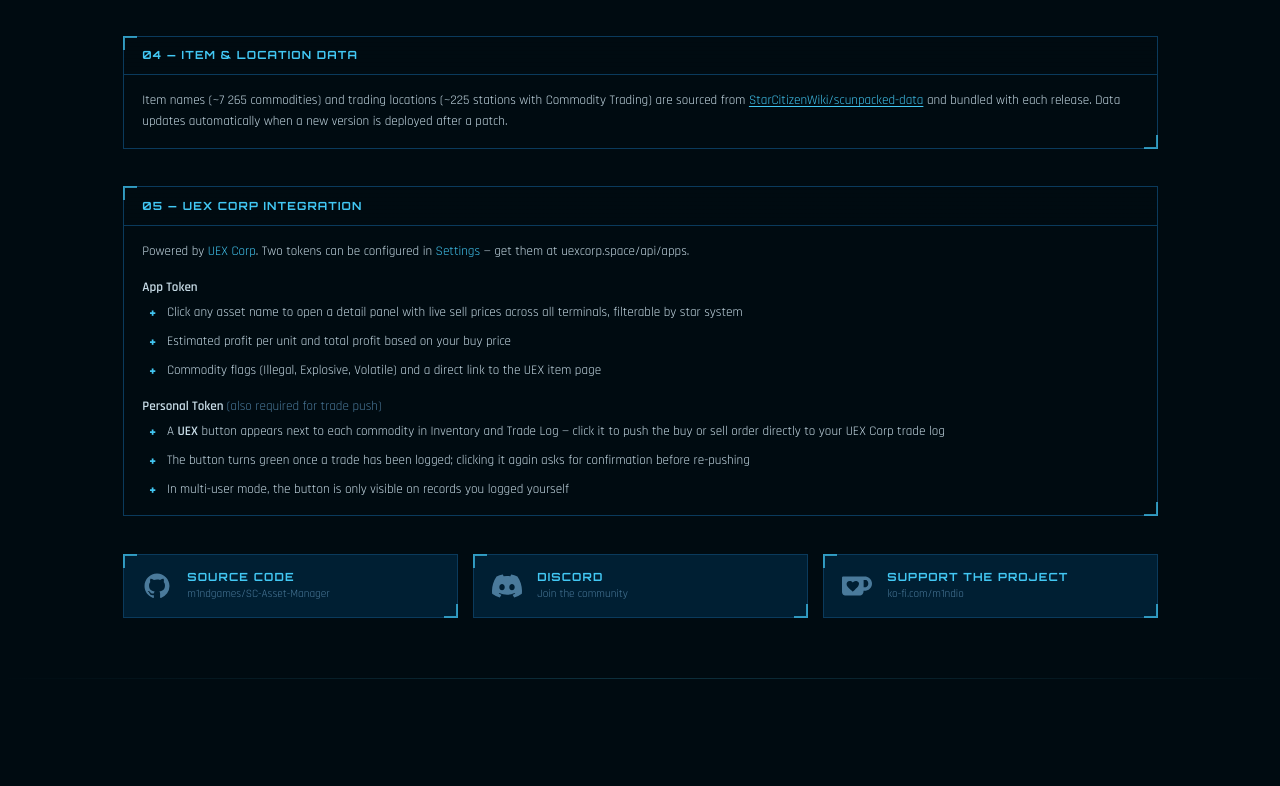
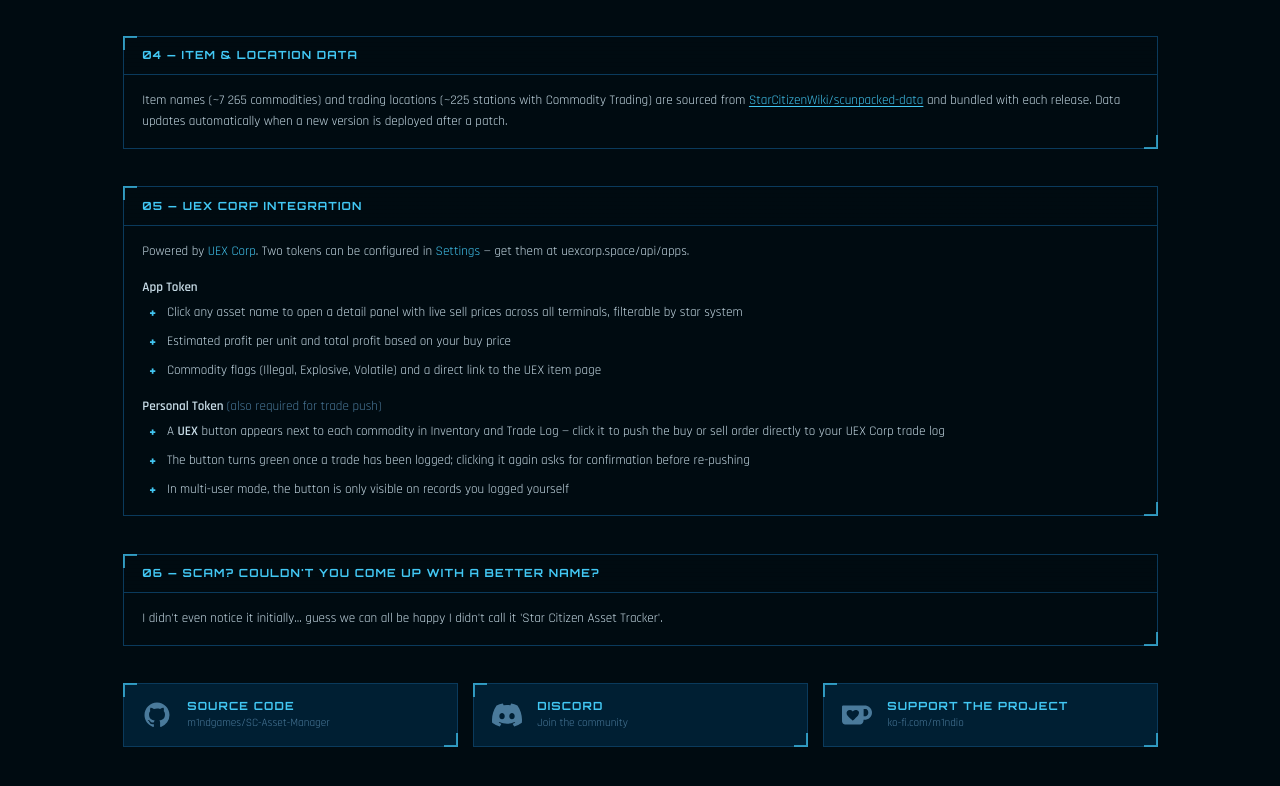
Before and after one commit to m1ndgames/SC-Asset-Manager, a SvelteKit app: page /info in a window 1280 px wide. Shown: the part 905-1691 px from the top of the page. Before the commit the page ends 1584 px from the top, so only its background shows below. Built offline with nearby package versions, Linux system fonts and the light colour scheme; no server answers.

Commit message:
Add another info section

```diff
--- a/src/routes/info/+page.svelte
+++ b/src/routes/info/+page.svelte
@@ -168,6 +168,18 @@
     </div>
   </section>
 
+  <!-- Section: Brand -->
+  <section class="rsi-panel border border-border">
+    <div class="px-5 py-3 border-b border-border rsi-scanline flex items-center gap-3">
+      <span style="font-family: 'Orbitron', sans-serif;" class="text-accent text-xs font-bold uppercase tracking-widest">
+        06 — SCAM? Couldn't you come up with a better name?
+      </span>
+    </div>
+    <div class="px-5 py-4 space-y-4 text-sm text-text leading-relaxed">
+      <p>I didn't even notice it initially... guess we can all be happy I didn't call it 'Star Citizen Asset Tracker'.</p>
+    </div>
+  </section>
+
   <!-- Links: GitHub + Ko-fi -->
   <div class="grid grid-cols-1 sm:grid-cols-3 gap-4">
 
```
